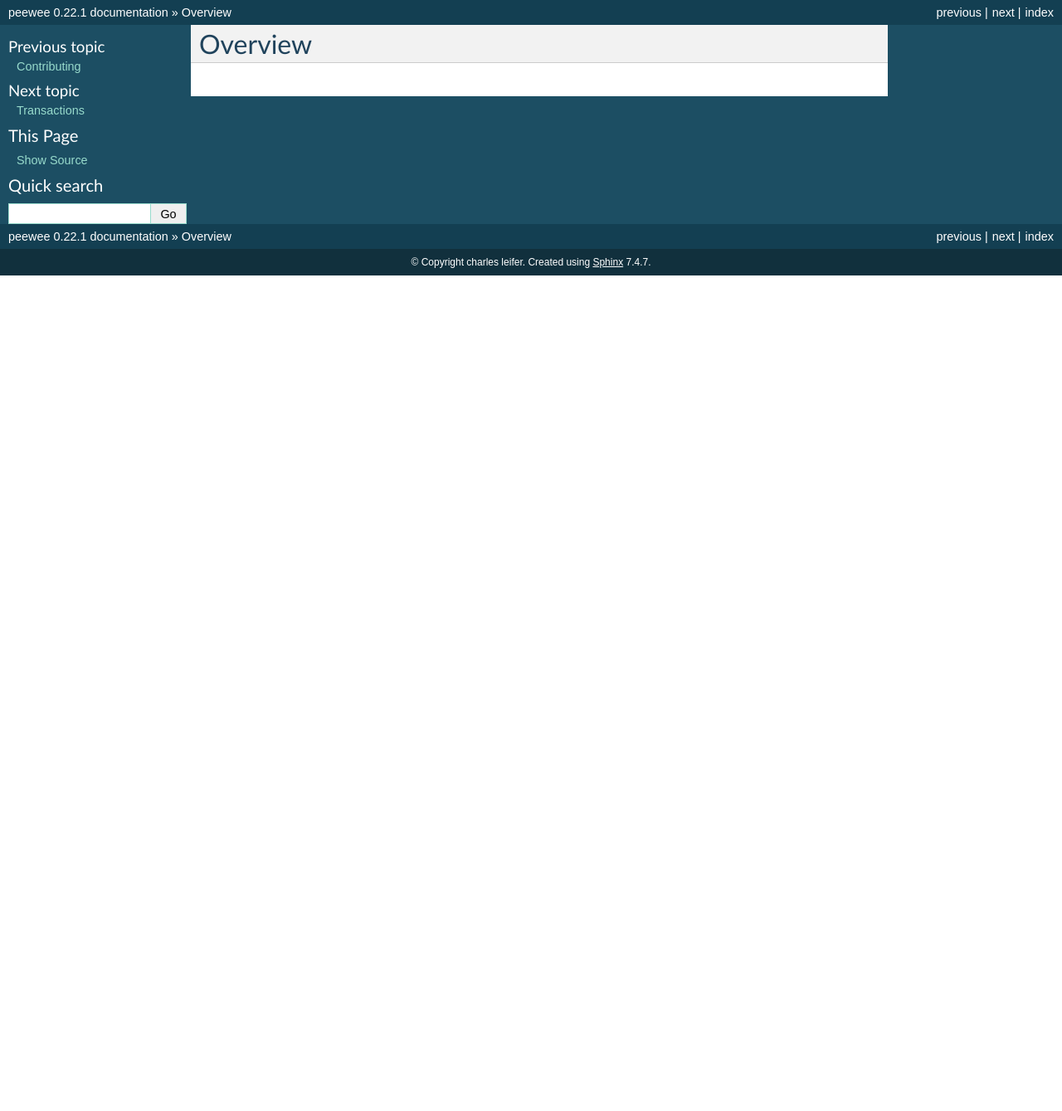
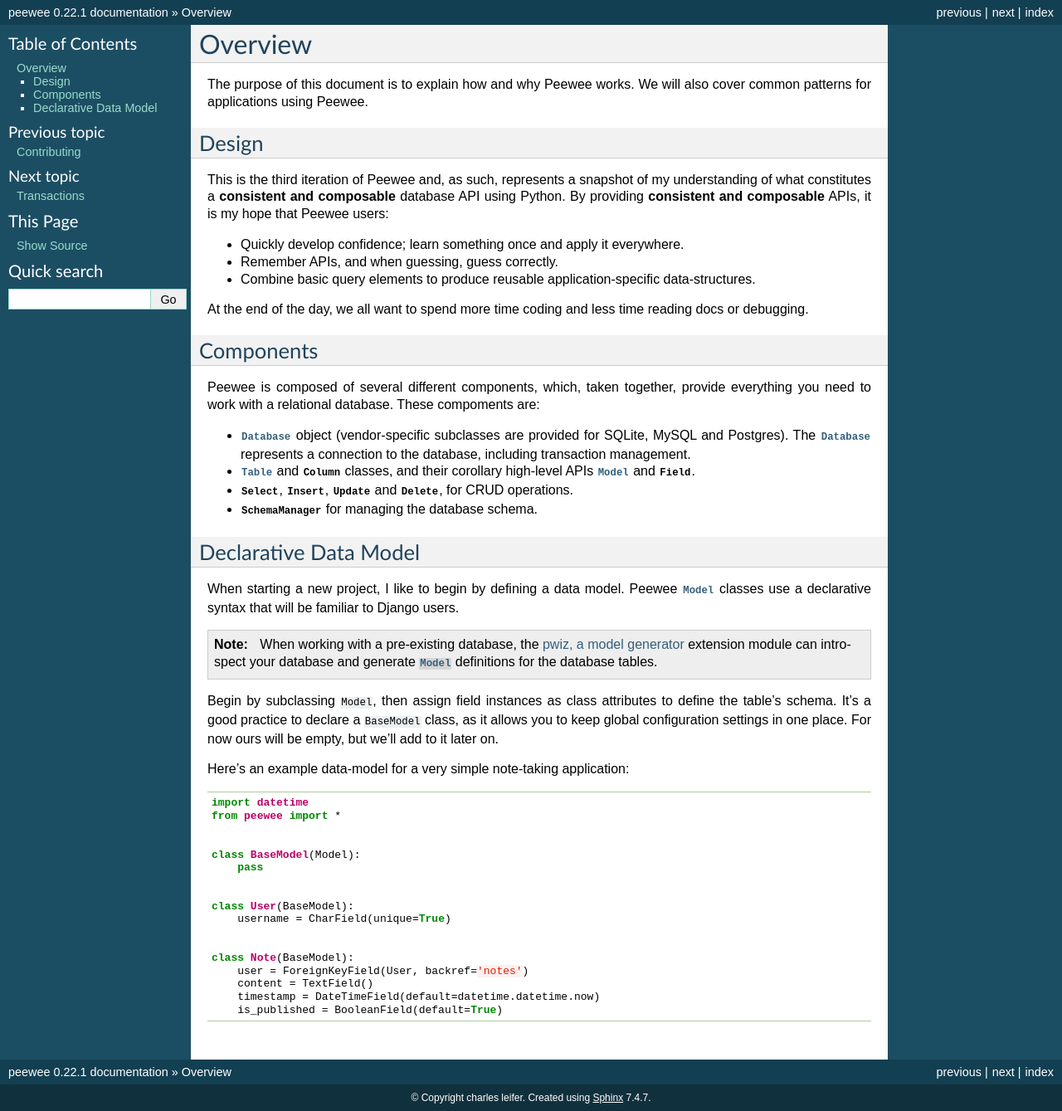
Before and after one commit to coleifer/peewee, a Sphinx documentation site: the page built from docs/peewee/overview.rst, in a window 1280 px wide. Shown: the whole page at 83% size. Built offline with Sphinx 7.4.7, drawn with Linux system fonts in a browser that asks for light colours; before the commit the page ends 900 px from its top, so only the background shows below that.

Commit message:
Start overview doc.

```diff
--- a/docs/peewee/overview.rst
+++ b/docs/peewee/overview.rst
@@ -2,3 +2,77 @@
 
 Overview
 ========
+
+The purpose of this document is to explain how and why Peewee works. We will
+also cover common patterns for applications using Peewee.
+
+Design
+------
+
+This is the third iteration of Peewee and, as such, represents a snapshot of my
+understanding of what constitutes a **consistent and composable** database API
+using Python. By providing **consistent and composable** APIs, it is my hope
+that Peewee users:
+
+* Quickly develop confidence; learn something once and apply it everywhere.
+* Remember APIs, and when guessing, guess correctly.
+* Combine basic query elements to produce reusable application-specific
+  data-structures.
+
+At the end of the day, we all want to spend more time coding and less time
+reading docs or debugging.
+
+Components
+----------
+
+Peewee is composed of several different components, which, taken together,
+provide everything you need to work with a relational database. These
+compoments are:
+
+* :py:class:`Database` object (vendor-specific subclasses are provided for
+  SQLite, MySQL and Postgres). The :py:class:`Database` represents a connection
+  to the database, including transaction management.
+* :py:class:`Table` and :py:class:`Column` classes, and their corollary
+  high-level APIs :py:class:`Model` and :py:class:`Field`.
+* :py:class:`Select`, :py:class:`Insert`, :py:class:`Update` and
+  :py:class:`Delete`, for CRUD operations.
+* :py:class:`SchemaManager` for managing the database schema.
+
+Declarative Data Model
+----------------------
+
+When starting a new project, I like to begin by defining a data model. Peewee
+:py:class:`Model` classes use a declarative syntax that will be familiar to
+Django users.
+
+.. note::
+    When working with a pre-existing database, the :ref:`pwiz` extension module
+    can introspect your database and generate :py:class:`Model` definitions for
+    the database tables.
+
+Begin by subclassing ``Model``, then assign field instances as class attributes
+to define the table's schema. It's a good practice to declare a ``BaseModel``
+class, as it allows you to keep global configuration settings in one place. For
+now ours will be empty, but we'll add to it later on.
+
+Here's an example data-model for a very simple note-taking application:
+
+.. code-block:: python
+
+    import datetime
+    from peewee import *
+
+
+    class BaseModel(Model):
+        pass
+
+
+    class User(BaseModel):
+        username = CharField(unique=True)
+
+
+    class Note(BaseModel):
+        user = ForeignKeyField(User, backref='notes')
+        content = TextField()
+        timestamp = DateTimeField(default=datetime.datetime.now)
+        is_published = BooleanField(default=True)
```
